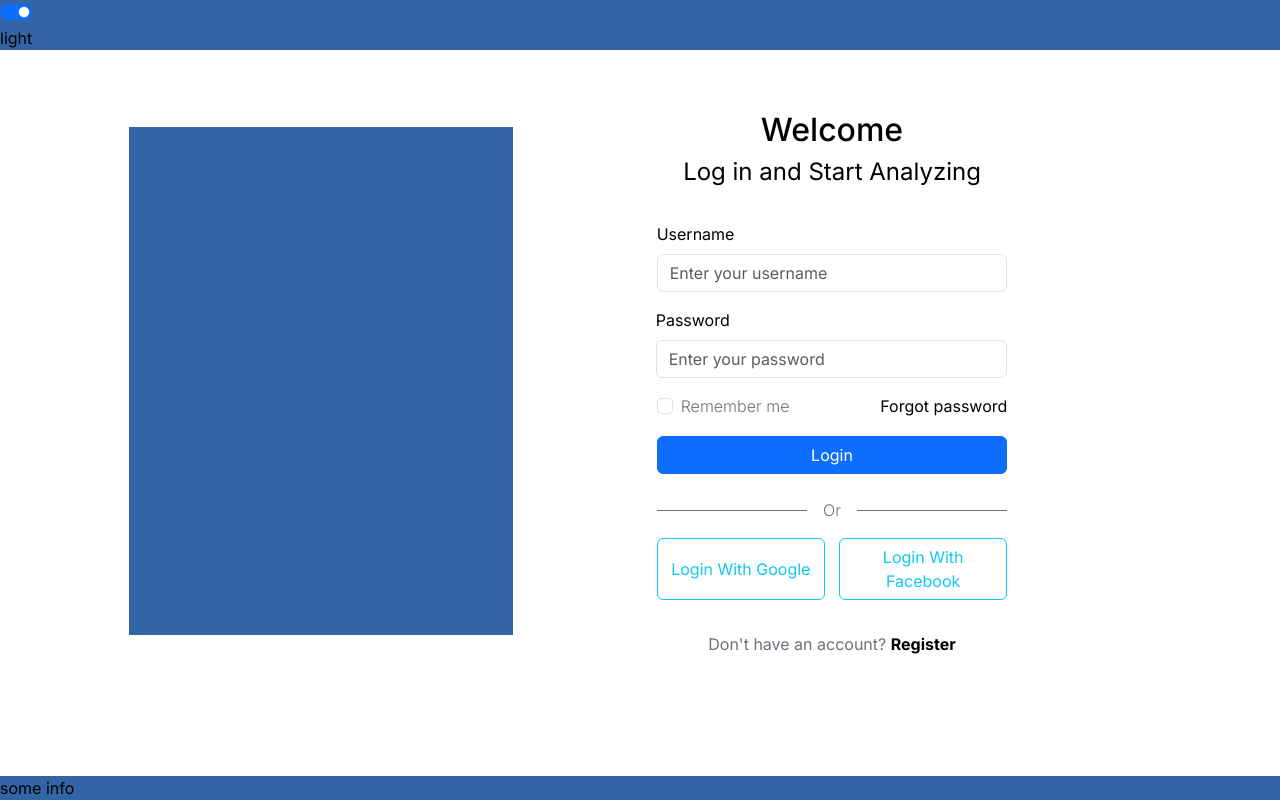
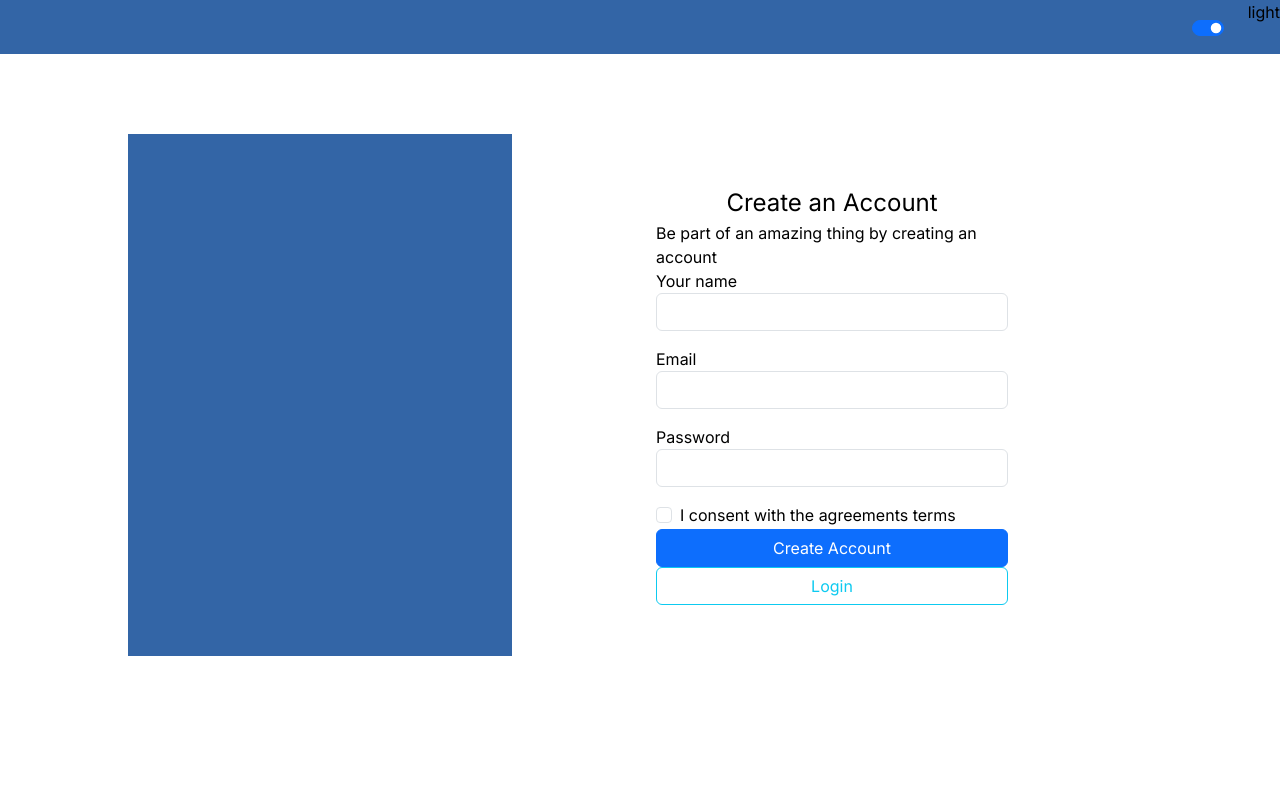
Before and after one commit to derrihuizabelle/react-registration-form, a React (Vite) app: page / in a window 1280 px wide. Built offline with nearby package versions, Linux system fonts and the light colour scheme.

Commit message:
add: authentication component with login and signin switch link

```diff
--- /dev/null
+++ b/src/components/authentication/Authentication.tsx
@@ -0,0 +1,21 @@
+import { useState } from 'react';
+import useForm from '../../hooks/useForm';
+import Login from './login/Login';
+import SignIn from './signIn/SignIn';
+
+function Authentication() {
+  const [isRegister, setIsRegister] = useState(true);
+  const { submitForm } = useForm();
+
+  const handleFormType = () => {
+    setIsRegister(!isRegister);
+  };
+
+  return (
+    <>
+      {isRegister ? (<SignIn onHandleFormType={handleFormType}/>) : (<Login onHandleFormType={handleFormType}/>)}
+    </>
+  );
+}
+
+export default Authentication;
--- a/src/components/login/Login.scss
+++ b/src/components/authentication/login/Login.scss
@@ -81,6 +81,7 @@ form {
         span {
             color: black;
             font-weight: bold;
+            cursor: pointer;
         }
     }
 }
--- a/src/components/login/Login.tsx
+++ b/src/components/authentication/login/Login.tsx
@@ -1,11 +1,11 @@
 import { useState } from 'react';
-import Button from '../common/button/Button';
-import InputText from '../common/inputText/InputText';
-import useForm from '../../hooks/useForm';
+import Button from '../../common/button/Button';
+import InputText from '../../common/inputText/InputText';
+import useForm from '../../../hooks/useForm';
 import './Login.scss';
-import Checkbox from '../common/checkbox/Checkbox';
+import Checkbox from '../../common/checkbox/Checkbox';
 
-function Login() {
+function Login({ onHandleFormType }) {
   const [username, setUsername] = useState("");
   const [password, setPassword] = useState("");
 
@@ -78,12 +78,10 @@ function Login() {
               }}
             />
           </div>
-
-
         </div>
 
         <div className='register-redirection'>
-          <p>Don't have an account? <span>Register</span></p>
+          <p>Don't have an account? <span onClick={onHandleFormType}>Register</span></p>
         </div>
       </form>
     </>
--- a/src/components/signIn/SignIn.tsx
+++ b/src/components/authentication/signIn/SignIn.tsx
@@ -1,10 +1,10 @@
 import { useState } from 'react';
-import Button from '../common/button/Button';
-import Checkbox from '../common/checkbox/Checkbox';
-import InputText from '../common/inputText/InputText';
-import useForm from '../../hooks/useForm';
+import Button from '../../common/button/Button';
+import Checkbox from '../../common/checkbox/Checkbox';
+import InputText from '../../common/inputText/InputText';
+import useForm from '../../../hooks/useForm';
 
-function SignIn() {
+function SignIn({ onHandleFormType }) {
   const [username, setUsername] = useState("");
   const [email, setEmail] = useState("");
   const [password, setPassword] = useState("");
@@ -13,6 +13,7 @@ function SignIn() {
   const { submitForm } = useForm();
 
   return (
+
     <>
       <form>
         <h2>Create an Account</h2>
@@ -59,9 +60,9 @@ function SignIn() {
         <Button
           value={'Login'}
           style={'btn-outline-info'}
-          onClick={() => {
-            submitForm({username, email, password, terms});
-          }}
+          onClick={
+            onHandleFormType
+          }
 
         />
       </form>
--- a/src/components/home/App.scss
+++ b/src/components/home/App.scss
@@ -15,8 +15,13 @@ $color-foreground-dark: #efefef;
   color: $color-foreground-light;
 }
 
-.home-container__header, .home-container__footer {
+.home-container__header {
   background-color: #3365A6;
+  display: flex;
+  justify-content: flex-end;
+  > .form-switch {
+    padding: 1rem;
+  }
 }
 
 .home-container__content {
@@ -43,10 +48,6 @@ $color-foreground-dark: #efefef;
   }
 }
 
-.home-container__footer {
-  width: 100%;
-}
-
 
 body.dark .home-container {
   background-color: $color-background-dark;
--- a/src/components/home/App.tsx
+++ b/src/components/home/App.tsx
@@ -2,10 +2,15 @@ import SwitchInput from '../common/switchInput/SwitchInput';
 // import SignIn from '../signIn/SignIn';
 import './App.scss';
 import useThemeMediaQuery from '../../hooks/useThemeMediaQuery';
-import Login from '../login/Login';
+import Login from '../authentication/login/Login';
+import { useState } from 'react';
+import SignIn from '../authentication/signIn/SignIn';
+import Authentication from '../authentication/Authentication';
 
 function App() {
   const { theme, toggleTheme } = useThemeMediaQuery();
+  const [isRegister, setIsRegister] = useState(false);
+
   return (
     <>
       <div className="home-container">
@@ -18,12 +23,9 @@ function App() {
             {/* <img src='src\assets\whales.jpg' alt="Description of the image" /> */}
           </div>
           <div className='home-container__form'>
-            <Login />
+            <Authentication />
           </div>
         </div>
-        <footer className="home-container__footer">
-          some info
-        </footer>
       </div>
     </>
   );
```
Also changed, not shown: src/components/form/Form.scss (deleted), src/components/form/Form.tsx (added).
